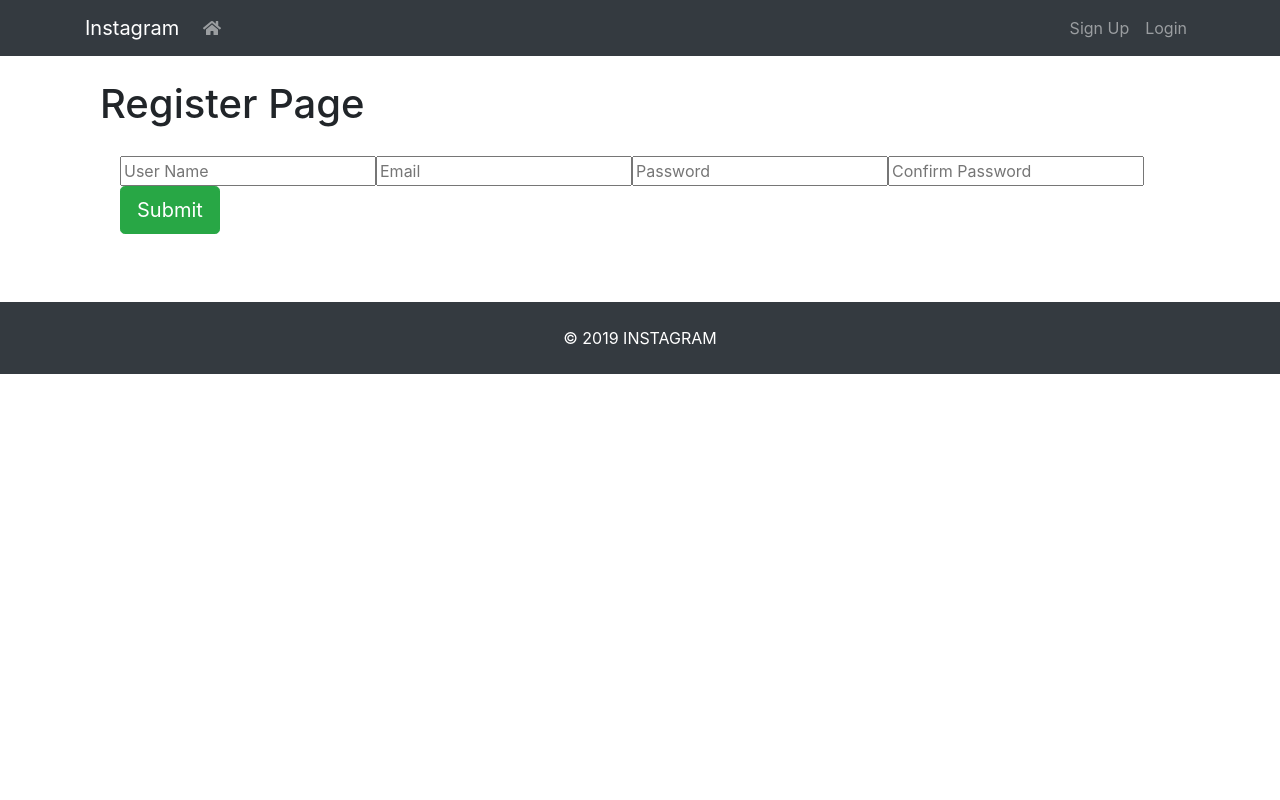
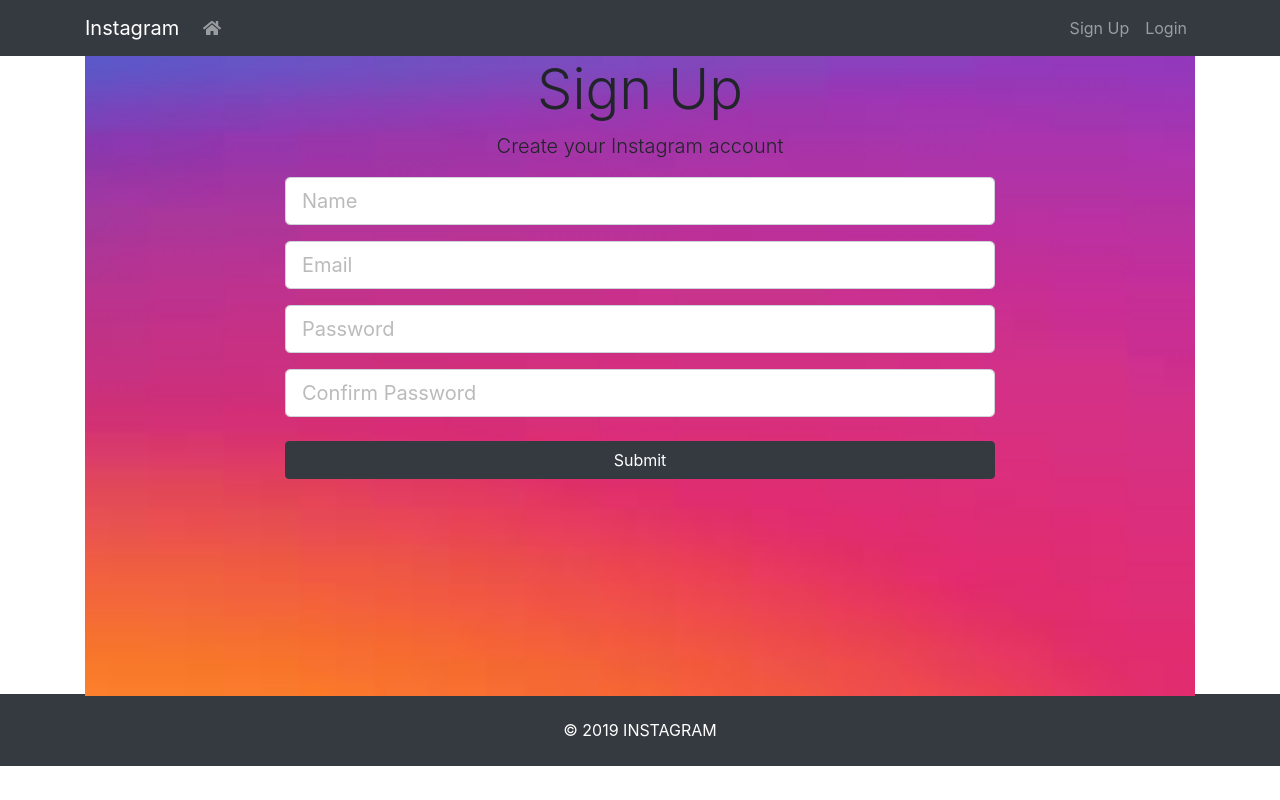
Before and after one commit to RashmiBal/Instagram, a React (Create React App) app in the folder client/: page /register in a window 1280 px wide. Built offline with nearby package versions, Linux system fonts and the light colour scheme.

Commit message:
AbleToRegisterUserToMongoDB

```diff
--- a/client/src/App.css
+++ b/client/src/App.css
@@ -2,7 +2,17 @@
     width: 100%;
   }
 
-  .landing {
+  .landing{
+    position: relative;
+    background: url('../src/img/Instagrambackground.jpg') no-repeat;
+    background-size: cover;
+    background-position: center;
+    height: 80vh;
+    margin-top: -24px;
+    margin-bottom: -50px;
+  }
+
+  .register{
     position: relative;
     background: url('../src/img/Instagrambackground.jpg') no-repeat;
     background-size: cover;
--- a/client/src/components/auth/Register.js
+++ b/client/src/components/auth/Register.js
@@ -3,7 +3,7 @@
 import { withRouter } from 'react-router-dom';
 import { connect } from 'react-redux';
 import { registerUser } from '../../actions/authActions';
-
+import TextFieldGroup from '../common/TextFieldGroup';
 
 
 class Register extends Component {
@@ -52,21 +52,51 @@
 
 
   render() {
-    //const errors = this.state;
+    const { errors } = this.state;
     return (
       <div className="register">
         <div className="container">
-          <h1>Register Page</h1>
-          <div className="card-body">
-            <form>
-              <input type="text" placeholder="User Name" />
-              <input type="email" placeholder="Email" />
-              <input type="password" placeholder="Password" />
-              <input type="password" placeholder="Confirm Password" />
-              <button className="btn btn-lg btn-success" type="submit">
-                Submit
-              </button>
-            </form>
+          <div className="row">
+            <div className="col-md-8 m-auto">
+              <h1 className="display-4 text-center">Sign Up</h1>
+              <p className="lead text-center">
+                Create your Instagram account
+              </p>
+              <form noValidate onSubmit={this.onSubmit}>
+                <TextFieldGroup
+                  placeholder="Name"
+                  name="name"
+                  value={this.state.name}
+                  onChange={this.onChange}
+                  error={errors.name}
+                />
+                <TextFieldGroup
+                  placeholder="Email"
+                  name="email"
+                  type="email"
+                  value={this.state.email}
+                  onChange={this.onChange}
+                  error={errors.email}
+                />
+                <TextFieldGroup
+                  placeholder="Password"
+                  name="password"
+                  type="password"
+                  value={this.state.password}
+                  onChange={this.onChange}
+                  error={errors.password}
+                />
+                <TextFieldGroup
+                  placeholder="Confirm Password"
+                  name="password2"
+                  type="password"
+                  value={this.state.password2}
+                  onChange={this.onChange}
+                  error={errors.password2}
+                />
+                <input type="submit" className="btn btn-dark btn-block mt-4" />
+              </form>
+            </div>
           </div>
         </div>
       </div>
--- /dev/null
+++ b/client/src/components/common/TextFieldGroup.js
@@ -0,0 +1,50 @@
+import React from 'react';
+import classnames from 'classnames';
+import PropTypes from 'prop-types';
+
+const TextFieldGroup = ({
+  name,
+  placeholder,
+  value,
+  label,
+  error,
+  info,
+  type,
+  onChange,
+  disabled
+}) => {
+  return (
+    <div className="form-group">
+      <input
+        type={type}
+        className={classnames('form-control form-control-lg', {
+          'is-invalid': error
+        })}
+        placeholder={placeholder}
+        name={name}
+        value={value}
+        onChange={onChange}
+        disabled={disabled}
+      />
+      {info && <small className="form-text text-muted">{info}</small>}
+      {error && <div className="invalid-feedback">{error}</div>}
+    </div>
+  );
+};
+
+TextFieldGroup.propTypes = {
+  name: PropTypes.string.isRequired,
+  placeholder: PropTypes.string,
+  value: PropTypes.string.isRequired,
+  info: PropTypes.string,
+  error: PropTypes.string,
+  type: PropTypes.string.isRequired,
+  onChange: PropTypes.func.isRequired,
+  disabled: PropTypes.string
+};
+
+TextFieldGroup.defaultProps = {
+  type: 'text'
+};
+
+export default TextFieldGroup;
```
Also changed, not shown: 1 other file (tests, documents, lock files or other folders).
